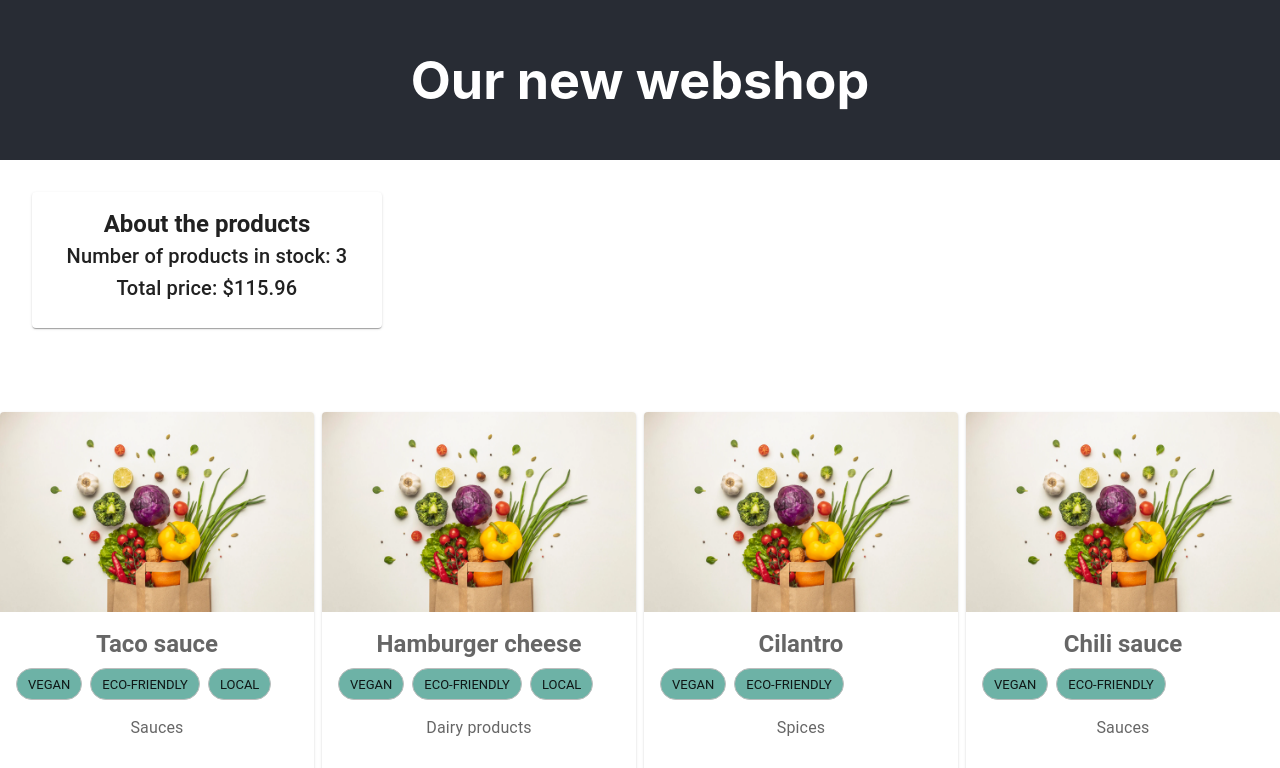
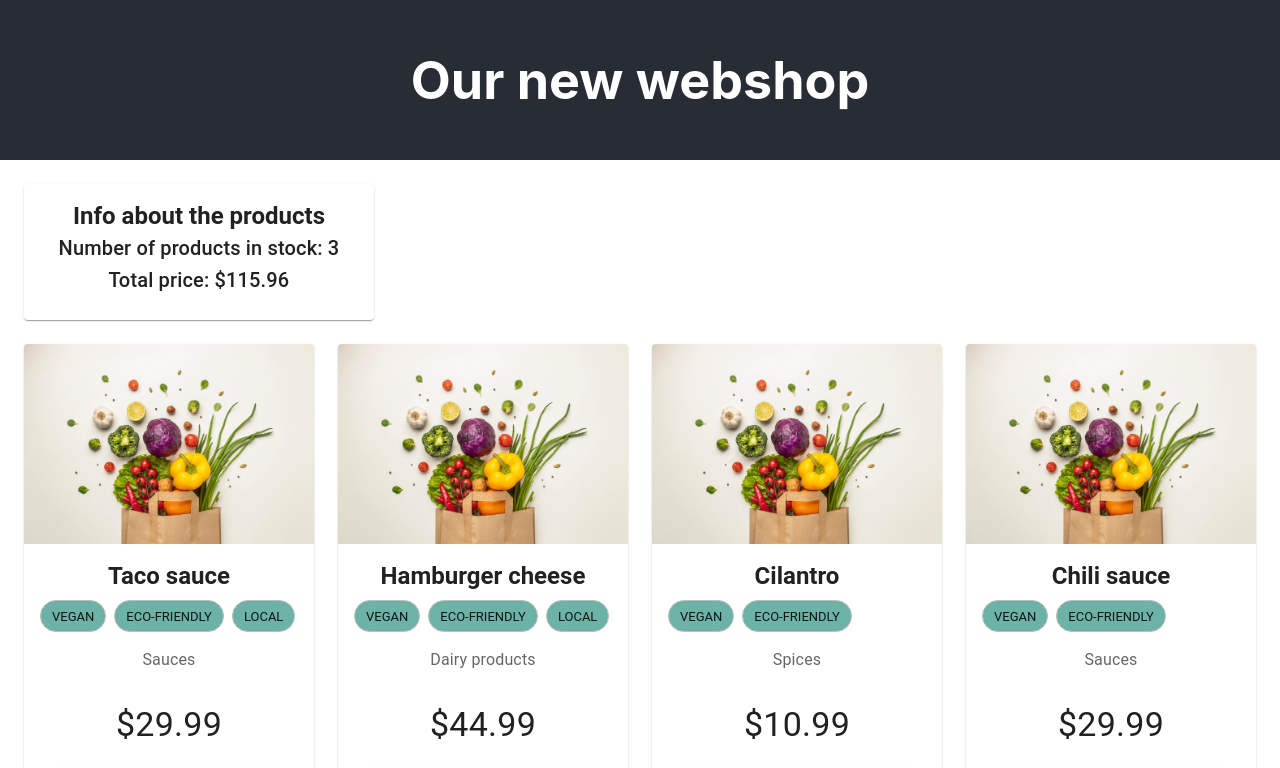
Before and after one commit to fridajac/Our-Webshop, a React (Create React App) app: page / in a window 1280 px wide. Shown: the top 768 px of the page. Built offline with nearby package versions, Linux system fonts and the light colour scheme.

Commit message:
Fix grid and smaller fixes in styles

```diff
--- a/src/App.css
+++ b/src/App.css
@@ -12,7 +12,3 @@
   font-size: calc(10px + 2vmin);
   color: white;
 }
-
-.Main-content {
-  //min-height: 20vh;
-}
--- a/src/App.tsx
+++ b/src/App.tsx
@@ -1,5 +1,6 @@
 import './App.css';
 import Catalog from './components/catalog/Catalog';
+import InformationBox from './components/InformationBox/InformationBox';
 
 function App() {
   return (
@@ -7,9 +8,10 @@ function App() {
       <header className="App-header">
         <h1>Our new webshop</h1>
       </header>
-      <div className="Main-content">
+      <main>
+        <InformationBox />
         <Catalog />
-      </div>
+      </main>
     </div>
   );
 }
--- a/src/components/InformationBox/InformationBox.tsx
+++ b/src/components/InformationBox/InformationBox.tsx
@@ -11,12 +11,12 @@ const InformationBox = () => {
     <Card
       sx={{
         width: 350,
-        margin: '2rem',
+        margin: '1.5rem',
       }}
     >
       <CardContent>
         <Typography variant="h5" fontWeight="bold">
-          About the products
+          Info about the products
         </Typography>
         <Typography variant="h6">
           Number of products in stock: {nbrOfProductsInStock}
--- a/src/components/catalog/Catalog.tsx
+++ b/src/components/catalog/Catalog.tsx
@@ -1,15 +1,20 @@
+import Box from '@mui/material/Box';
 import Grid from '@mui/material/Unstable_Grid2'; // Grid version 2
 import useProducts from '../../hooks/useProducts';
-import InformationBox from '../InformationBox/InformationBox';
 import Product from '../product/Product';
 
 const Catalog = () => {
   const products = useProducts();
 
   return (
-    <>
-      <InformationBox />
-      <Grid container spacing={1} style={{ marginTop: '5rem' }}>
+    <Box
+      sx={{
+        display: 'grid',
+        gap: 3,
+        margin: 3,
+        gridTemplateColumns: 'repeat(4, 1fr)',
+      }}
+    >
       {products.map((product, index) => {
         return (
           <Grid xs={3} key={index}>
@@ -17,8 +22,7 @@ const Catalog = () => {
           </Grid>
         );
       })}
-      </Grid>
-    </>
+    </Box>
   );
 };
 
--- a/src/components/product/Product.tsx
+++ b/src/components/product/Product.tsx
@@ -26,7 +26,7 @@ const Product = (props: ProductItem) => {
           variant="h5"
           component="div"
           fontWeight="bold"
-          color="text.secondary"
+          color="text.primary"
         >
           {name}
         </Typography>
@@ -51,7 +51,7 @@ const Product = (props: ProductItem) => {
           {category}
         </Typography>
       </CardContent>
-      <Typography variant="h4" color="text.secondary" marginBottom={1}>
+      <Typography variant="h4" color="text.primary" marginBottom={3}>
         ${price}
       </Typography>
       <Button
```
Lines whose indentation alone changed are shown as unchanged.
